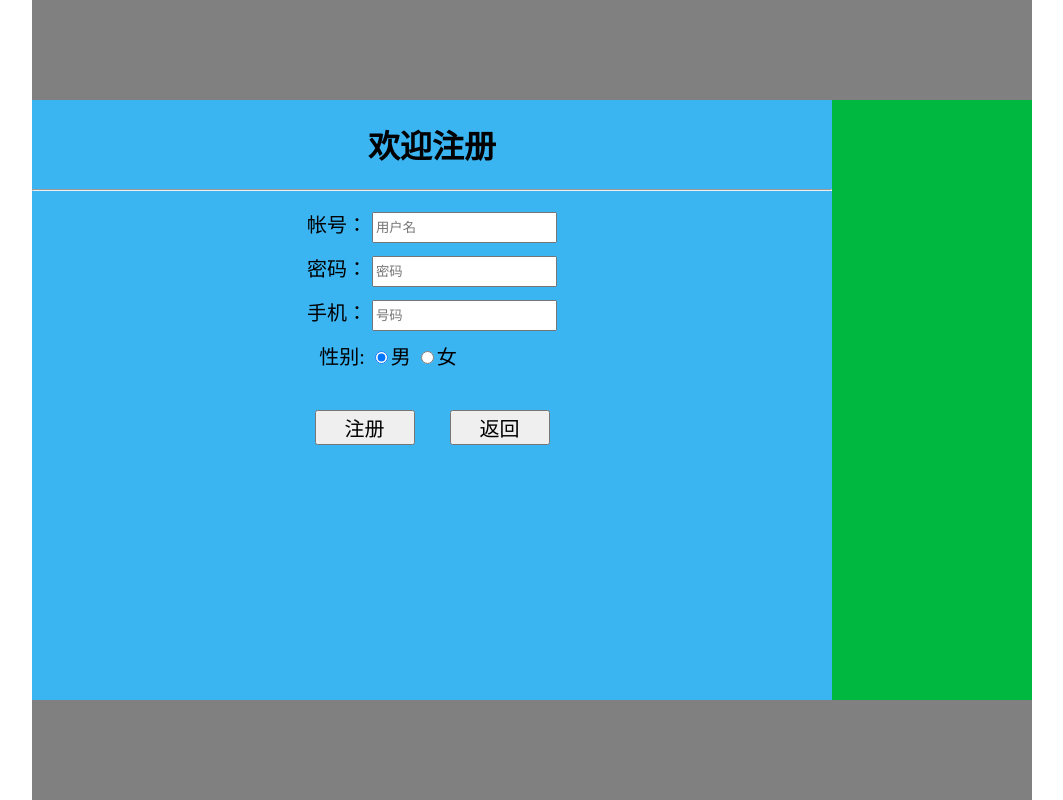
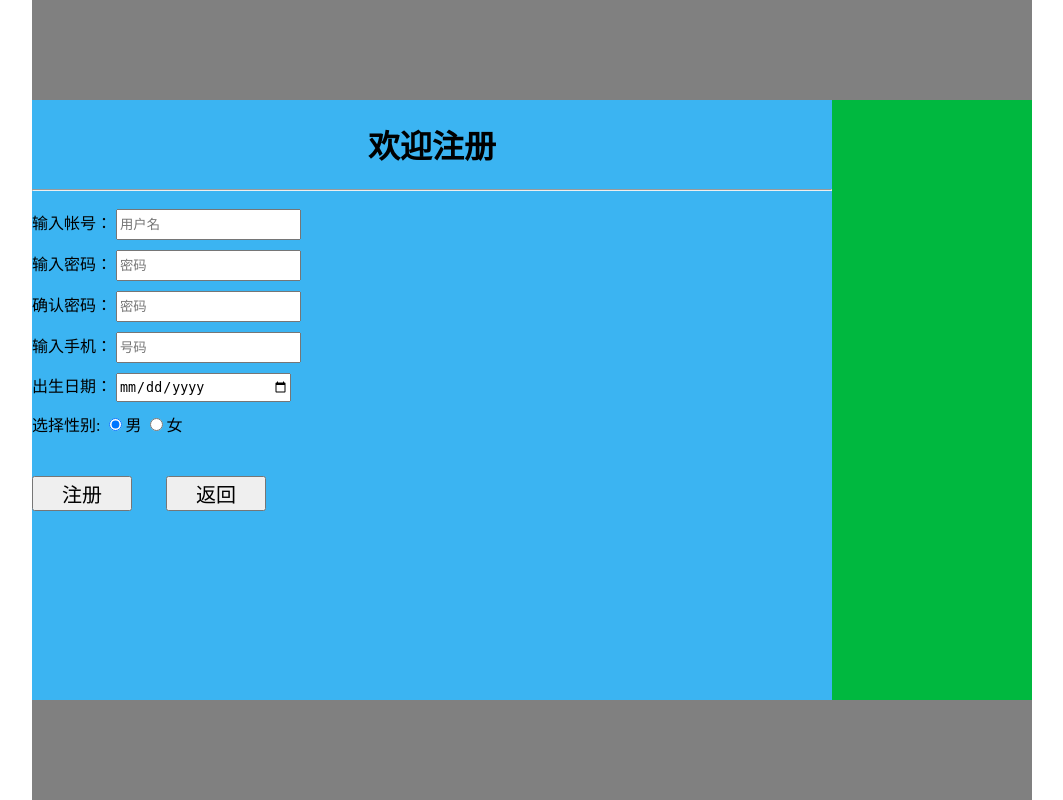
Before and after one commit to lb951543516/WeiBo-test, a Flask app: page /user/register in a window 1280 px wide. Shown: the whole page, without its empty margins (108-1171 px from the left). Run offline with Flask 2, Linux system fonts and the light colour scheme.

Commit message:
修改登录注册页面

```diff
--- a/main.py
+++ b/main.py
@@ -9,6 +9,7 @@ from libs.orm import db
 
 # 定义对象
 app = Flask(__name__)
+
 # 配置SQLAlchemy
 app.config['SQLALCHEMY_DATABASE_URI'] = 'mysql+pymysql://root:lb951543516@localhost:3306/weibo'
 # app.config['SQLALCHEMY_DATABASE_URI'] = 'mysql+pymysql://lbsql:lb951543516@119.45.201.6:3306/lbbase'
--- a/user/models.py
+++ b/user/models.py
@@ -9,4 +9,5 @@ class Users(db.Model):
     username = db.Column(db.String(20), nullable=False, unique=True)
     password = db.Column(db.String(128), nullable=False)
     tel = db.Column(db.String(20), nullable=False)
+    birthday = db.Column(db.Date, default='1960-01-01')
     gender = db.Column(db.Enum('male', 'female'))
--- a/user/templates/register.html
+++ b/user/templates/register.html
@@ -4,23 +4,30 @@
 <h1 align="center">欢迎注册</h1>
 <hr>
 
-<div align="center" style="font-size: 20px">
+<!--<div align="center" style="font-size: 20px">-->
 
-    <form action="/user/register" method="POST" enctype="multipart/form-data" >
-        <div style="padding-top: 10px">
-            帐号： <input type="text" name="username" placeholder="用户名" style="height: 25px">
+<form action="/user/register" method="POST" enctype="multipart/form-data" class="form-horizontal">
+    <div style="padding-top: 10px" class="col-sm-10">
+        输入帐号： <input type="text" name="username" placeholder="用户名" style="height: 25px">
     </div>
 
     <div style="padding-top: 10px">
-            密码： <input type="password" name="password" placeholder="密码" style="height: 25px">
+        输入密码： <input type="password" name="password" placeholder="密码" style="height: 25px">
+    </div>
+    <div style="padding-top: 10px">
+        确认密码： <input type="password" name="password2" placeholder="密码" style="height: 25px">
     </div>
 
     <div style="padding-top: 10px">
-            手机： <input type="text" name="tel" placeholder="号码" style="height: 25px">
+        输入手机： <input type="text" name="tel" placeholder="号码" style="height: 25px">
+    </div>
+
+    <div style="padding-top: 10px">
+        出生日期： <input type="date" name="birthday" min="1960-01-01" style="width: 170px;height: 25px">
     </div>
 
     <div style="padding-top: 10px;padding-right: 88px">
-            性别:
+        选择性别:
         <input type="radio" name="gender" value="male" checked>男
         <input type="radio" name="gender" value="female">女
     </div>
@@ -31,7 +38,18 @@
     </div>
 </form>
 
-</div>
+<!--</div>-->
 
+{% if error == 1 %}
+<script>
+    alert('两次密码不同！')
+</script>
+{% endif %}
+
+{% if error == 2 %}
+<script>
+    alert('用户名已注册！')
+</script>
+{% endif %}
 
 {% endblock %}
--- a/user/views.py
+++ b/user/views.py
@@ -1,7 +1,10 @@
 from flask import Blueprint, request, redirect, session
 from flask import render_template
+
+
 from user.models import Users
 from libs.orm import db
+from libs.utils import make_password, check_password
 
 # 定义 blueprint 对象                    路由前缀
 user_bp = Blueprint('user', __name__)
@@ -19,16 +22,22 @@ def register():
     else:
         username = request.form.get('username')
         password = request.form.get('password')
+        password2 = request.form.get('password2')
         tel = request.form.get('tel')
+        birthday = request.form.get('birthday')
         gender = request.form.get('gender')
 
         try:
-            u1 = Users.query.filter_by(username=username).one()
-            return '用户名已经注册'
+            Users.query.filter_by(username=username).one()
+            return render_template('register.html', error=2)
         except Exception:
-            u1 = Users(username=username, password=password, tel=tel, gender=gender)
-            db.session.add(u1)
-            db.session.commit()
+            if password != password2:
+                return render_template('register.html', error=1)
+            else:
+                u1 = Users(username=username, password=make_password(password),
+                           tel=tel, birthday=birthday, gender=gender)
+                db.session.add(u1)
+                db.session.commit()
 
             return redirect('/')
 
@@ -44,14 +53,14 @@ def login():
         try:
             u1 = Users.query.filter_by(username=username).one()
         except Exception:
-            return '帐号不存在'
+            return render_template('login.html',error=1)
 
-        if password == u1.password:
+        if check_password(password,u1.password):
             session['uid'] = u1.id
             session['username'] = u1.username
             return redirect('/blog/')
         else:
-            return '密码错误'
+            return render_template('login.html',error=2)
 
 
 @user_bp.route('/user/update', methods=("POST", "GET"))
```
Also changed, not shown: libs/utils.py (added, +30 -0 lines), user/templates/login.html (+12 -0 lines). Lines whose indentation alone changed are shown as unchanged.
